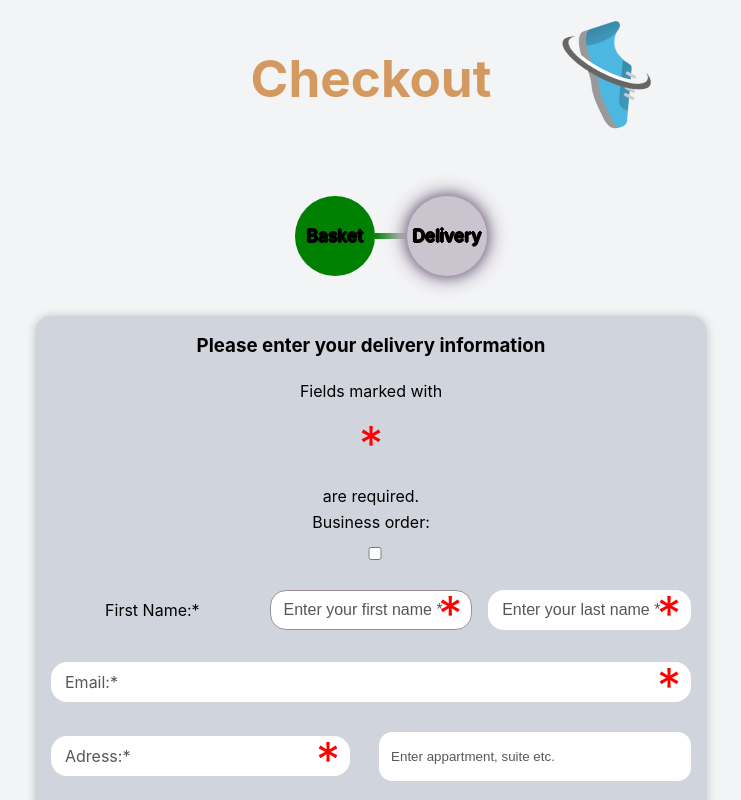
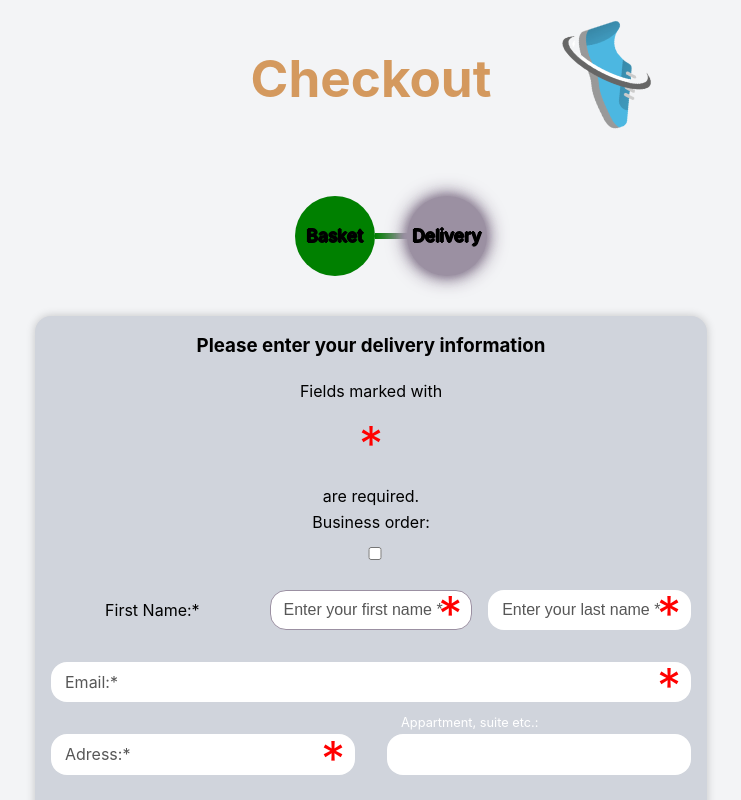
Before and after one commit to Jakob-SA/webstoreFrontend, a React (Vite) app: page /delivery in a window 1280 px wide. Shown: the top 800 px of the page, without its empty margins (269-1010 px from the left). Built offline with nearby package versions, Linux system fonts and the light colour scheme.

Commit message:
Color adjust on navbar

```diff
--- a/src/components/delivery/orderform.tsx
+++ b/src/components/delivery/orderform.tsx
@@ -174,16 +174,10 @@ function Orderform() {
               Adress:<span className="required">*</span>
             </label>
           </div>
-
-          <label htmlFor="adress2" hidden>
-            Appartment, suite etc.:
-          </label>
-          <input
-            placeholder="Enter appartment, suite etc."
-            type="text"
-            id="adress2"
-            name="user_adress2"
-          />
+          <div className="input-wrapper">
+            <input type="text" id="adress2" name="user_adress2" />
+            <label htmlFor="adress2">Appartment, suite etc.:</label>
+          </div>
         </div>
 
         <ZipCodeChecker
--- a/src/components/header/NavigationBar.css
+++ b/src/components/header/NavigationBar.css
@@ -27,11 +27,15 @@ nav ul div {
   justify-items: center;
 }
 nav .pastdivider:last-of-type {
-  background: linear-gradient(to right, green, var(--color-button));
+  background: linear-gradient(to right, green, var(--color-button-secondary));
 }
-nav .futuredivider,
-.activedivider {
-  background-color: var(--background-color-secondary);
+nav .futuredivider:first-of-type,
+nav .activedivider:first-of-type {
+  background: linear-gradient(
+    to right,
+    var(--color-button-secondary),
+    var(--background-color-secondary)
+  );
 }
 nav .bubble {
   display: flex;
@@ -48,10 +52,10 @@ nav .bubble {
 nav .active {
   z-index: 999;
   animation: glow 2s infinite;
-  background-color: var(--color-button);
+  background-color: var(--color-button-secondary);
 }
 nav .active .divider {
-  background-color: var(--color-button);
+  background-color: var(--color-button-secondary);
 }
 @keyframes glow {
   0% {
```
